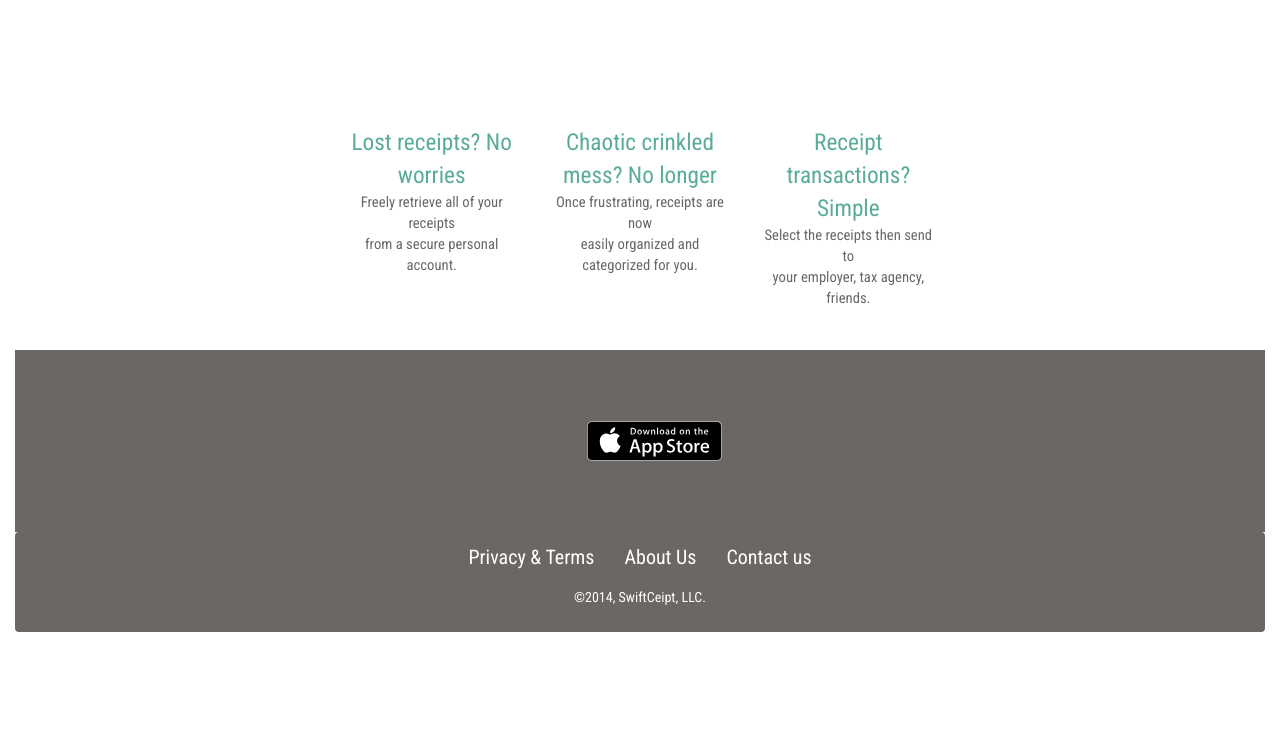
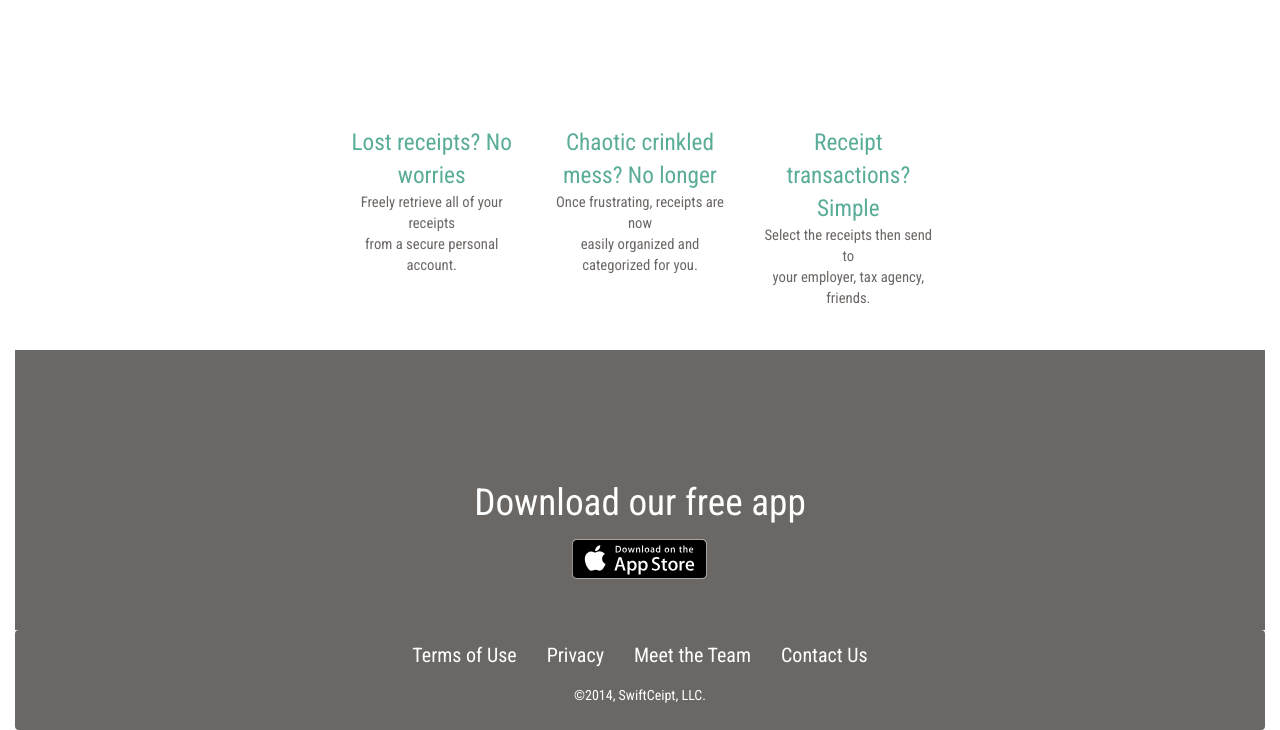
Before and after one commit to jpb80/swiftceipt, a website: page index.html in a window 1280 px wide. Shown: the part 716-1446 px from the top of the page. Before the commit the page ends 1348 px from the top, so only its background shows below. Drawn offline with Linux system fonts and the light colour scheme.

Commit message:
minor Ui updates

```diff
--- a/app/partials/bottom-navbar.html
+++ b/app/partials/bottom-navbar.html
@@ -1,5 +1,5 @@
 <!-- BOTTOM navigation bar -->
-<nav role="navigation" class="navbar navbar-default navbar-bottom">
+<nav role="navigation" class="navbar navbar-default  navbar-bottom">
     <div class="container">
         <div class="navbar-header">
             <button type="button" data-target="#navbarCollapseBottom" data-toggle="collapse" class="navbar-toggle">
@@ -11,9 +11,10 @@
         </div>
         <div id="navbarCollapseBottom" class="collapse navbar-collapse">
             <ul class="nav navbar-nav" id="bottomNav">
-                <li><a href="privacy_terms.html" target="_self">Privacy & Terms</a></li>
-                <li><a href="about.html" target="_self">About Us</a></li>
-                <li><a href="contact.html">Contact us</a></li>
+                <li><a href="terms-of-use.html" target="_self">Terms of Use</a></li>
+                <li><a href="privacy.html" target="_self">Privacy</a></li>
+                <li><a href="meet-the-team.html" target="_self">Meet the Team</a></li>
+                <li><a href="contact-us.html">Contact Us</a></li>
             </ul>
         </div>
         <div class="container text-center">
--- a/app/partials/top-navbar.html
+++ b/app/partials/top-navbar.html
@@ -7,16 +7,15 @@
             <span class="icon-bar"></span>
             <span class="icon-bar"></span>
         </button>
-    <a href="home.html" class="navbar-brand">
+        <a href="home.html" class="navbar-brand">
             <img alt="Home" src="app/images/origami-bird-logo-1024.png" height="38" width="38"></a>
-
     </div>  <!--  end navbar header -->
 
     <div id="navbarCollapse" class="collapse navbar-collapse" >
         <ul class="nav navbar-nav">
             <li><a href="how-it-works.html" target="_self">HOW IT WORKS</a></li>
-            <li><a href="#bottomAnchor" target="_self">FEATURES</a></li>
-            <li><a href="enterprise.html" target="_self">VENDORS</a></li>
+            <li><a href="features.html" target="_self">FEATURES</a></li>
+            <li><a href="vendor-info.html" target="_self">VENDORS</a></li>
             <li><a href="support.html" target="_self">SUPPORT</a></li>
         </ul>
         <div class="signin-navbar btn-group-lg  navbar-brand">
--- a/app/styles/swiftceipt_styling.css
+++ b/app/styles/swiftceipt_styling.css
@@ -650,15 +650,6 @@
 				}
 				/* end */
 
-				/* Home.html download app from App Store, Play, Windows Mobile.. */
-				.downloadContainer {
-					bottom: 0;
-					position: absolute;
-					width: 100%;
-					height: 4em;
-					margin: 0 auto;
-
-				}
 
 				.downloadContainer #appstore-icon  {
 					bottom: 0;
@@ -759,7 +750,7 @@
 				.download-panel {
 					max-width: 100%;
 					background-color: #6B6765;
-					height: 13em;
+					height: 20em;
 				}
 
 
--- a/index.html
+++ b/index.html
@@ -82,6 +82,7 @@
                     <div class="col-lg-4">
                     </div>
                     <div class="col-lg-4">
+                        <p><span class="lg-white-txt">Download our free app</span></p>
                         <div ng-include="'app/partials/Appstore-svg.html'"></div>
                     </div>
                     <div class="col-lg-4">
```
